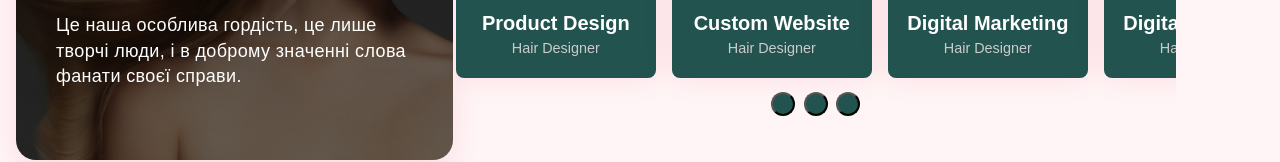
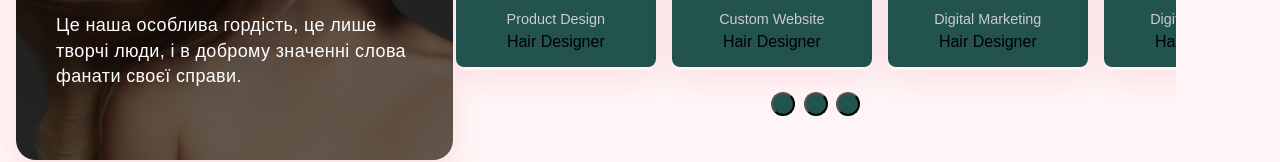
Before and after one commit to Myrhoiazov/viter-hairstudio, a website built with Parcel: page src/index.html in a window 1280 px wide. Shown: the part 4287-4449 px from the top of the page. Built offline with nearby package versions, Linux system fonts and the light colour scheme; files whose address does not match are found by name.

Commit message:
fixed btn

```diff
--- a/src/partials/masters.html
+++ b/src/partials/masters.html
@@ -22,8 +22,8 @@
                 alt="майстер студії"
               />
               <div class="content">
-                <h1 class="card__title">Product Design</h1>
-                <h3 class="card__text">Hair Designer</h3>
+                <h3 class="card__title">Product Design</h3>
+                <p class="card__text">Hair Designer</p>
               </div>
             </div>
             <div class="card">
@@ -33,8 +33,8 @@
                 alt="майстер студії"
               />
               <div class="content">
-                <h1 class="card__title">Custom Website</h1>
-                <h3 class="card__text">Hair Designer</h3>
+                <h3 class="card__title">Custom Website</h3>
+                <p class="card__text">Hair Designer</p>
               </div>
             </div>
             <div class="card">
@@ -44,8 +44,8 @@
                 alt="майстер студії"
               />
               <div class="content">
-                <h1 class="card__title">Digital Marketing</h1>
-                <h3 class="card__text">Hair Designer</h3>
+                <h3 class="card__title">Digital Marketing</h3>
+                <p class="card__text">Hair Designer</p>
               </div>
             </div>
             <div class="card">
@@ -55,8 +55,8 @@
                 alt="майстер студії"
               />
               <div class="content">
-                <h1 class="card__title">Digital Marketing</h1>
-                <h3 class="card__text">Hair Designer</h3>
+                <h3 class="card__title">Digital Marketing</h3>
+                <p class="card__text">Hair Designer</p>
               </div>
             </div>
             <div class="card">
@@ -66,8 +66,8 @@
                 alt="майстер студії"
               />
               <div class="content">
-                <h1 class="card__title">Digital Marketing</h1>
-                <h3 class="card__text">Hair Designer</h3>
+                <h3 class="card__title">Digital Marketing</h3>
+                <p class="card__text">Hair Designer</p>
               </div>
             </div>
             <div class="card">
@@ -77,8 +77,8 @@
                 alt="майстер студії"
               />
               <div class="content">
-                <h1 class="card__title">Digital Marketing</h1>
-                <h3 class="card__text">Hair Designer</h3>
+                <h3 class="card__title">Digital Marketing</h3>
+                <p class="card__text">Hair Designer</p>
               </div>
             </div>
             <div class="card">
@@ -88,8 +88,8 @@
                 alt="майстер студії"
               />
               <div class="content">
-                <h1 class="card__title">Digital Marketing</h1>
-                <h3 class="card__text">Hair Designer</h3>
+                <h3 class="card__title">Digital Marketing</h3>
+                <p class="card__text">Hair Designer</p>
               </div>
             </div>
             <div class="card">
@@ -99,8 +99,8 @@
                 alt="майстер студії"
               />
               <div class="content">
-                <h1 class="card__title">Digital Marketing</h1>
-                <h3 class="card__text">Hair Designer</h3>
+                <h3 class="card__title">Digital Marketing</h3>
+                <p class="card__text">Hair Designer</p>
               </div>
             </div>
             <div class="card">
@@ -110,17 +110,17 @@
                 alt="майстер студії"
               />
               <div class="content">
-                <h1 class="card__title">Digital Marketing</h1>
-                <h3 class="card__text">Hair Designer</h3>
+                <h3 class="card__title">Digital Marketing</h3>
+                <p class="card__text">Hair Designer</p>
               </div>
             </div>
           </div>
         </div>
-        <div class="map">
+        <div class="map" role="tablist">
           <button
             class="active first"
             role="button"
-            aria-controls="button"
+            aria-controls="button-1"
             aria-hidden="mixed"
             type="button"
             name="button"
@@ -128,7 +128,7 @@
           <button
             class="second"
             role="button"
-            aria-controls="button"
+            aria-controls="button-2"
             aria-hidden="mixed"
             type="button"
             name="button"
@@ -136,7 +136,7 @@
           <button
             class="third"
             role="button"
-            aria-controls="button"
+            aria-controls="button-3"
             aria-hidden="mixed"
             type="button"
             name="button"
```
